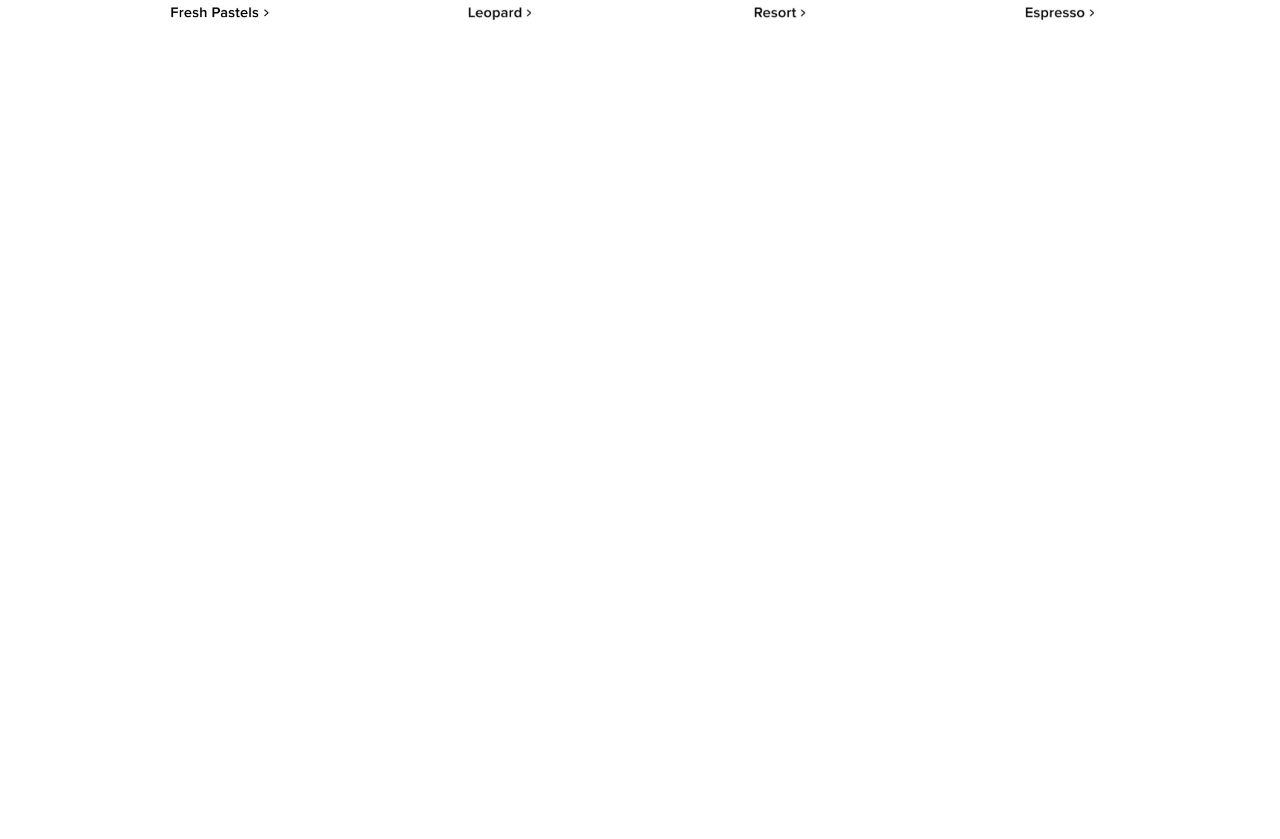
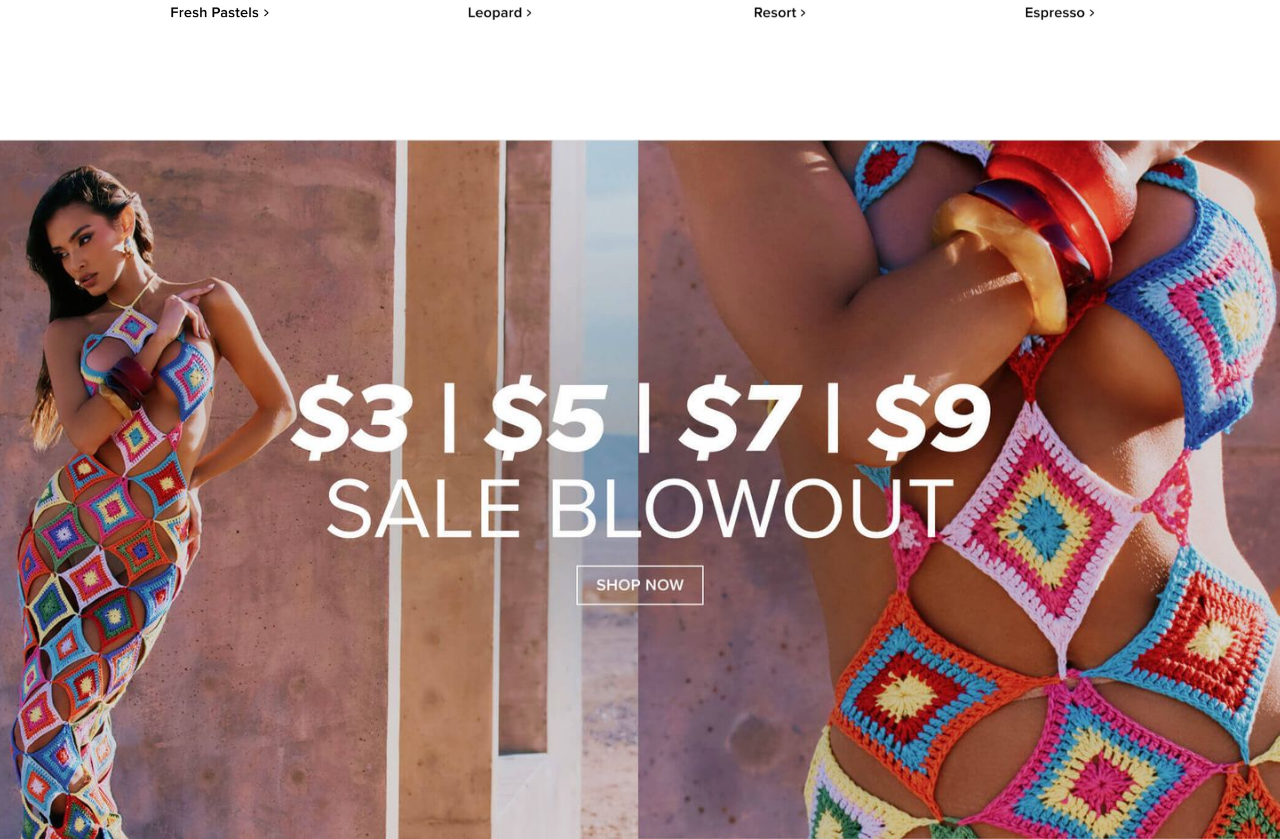
Before and after one commit to onaolapomay/revamp, a React (Vite) app: page / in a window 1280 px wide. Shown: the part 2008-2847 px from the top of the page. Before the commit the page ends 2139 px from the top, so only its background shows below. Built offline with nearby package versions, Linux system fonts and the light colour scheme; a web font is replaced by a local one.

Commit message:
your update message

```diff
--- a/src/App.jsx
+++ b/src/App.jsx
@@ -5,6 +5,7 @@ import NavBar from './components/NavBar';
 import Hero from './components/Hero';
 import Carousel from './components/Carousel';
 import TrendReport from './components/TrendReport';
+import SecondBanner from './components/SecondBanner.jsx';
 
 
 function App() {
@@ -22,6 +23,7 @@ function App() {
            '/media/handbags/handbag4.jpg',
            '/media/handbags/handbag5.jpg']} />
         <TrendReport />
+        <SecondBanner />
         <Home />
       </main>
     </>
--- a/src/components/Hero.jsx
+++ b/src/components/Hero.jsx
@@ -1,8 +1,10 @@
 import React from 'react';
 import backgroundImage from '/background-images/back.jpg'
 
+
 const Hero = () => {
     return (
+        <>
             <div className='w-full h-[300px] md:h-[500px] lg:h-[700px] bg-cover bg-center bg-no-repeat' style={{ backgroundImage: `url(${backgroundImage})` }}>
                 <p className='text-4xl md:text-2xl lg:text-[18rem] pt-8 text-center text-white font-[dancing_script]' style={{ fontStyle: 'normal' }}>REVAMP</p>
                 <p className='text-lg pt-28 md:text-6xl lg:text-4xl text-white font-[winky_sans] text-center'>The New Revamp Softbit</p>
@@ -13,7 +15,9 @@ const Hero = () => {
                     ease-in-out transform bg-white border font-bold hover:-translate-y-2 hover:scale-105'>SHOP HANDBAGS</button>
                 </div>
             </div>
-    )
+
+        </>
+    );
 }
 
 export  default Hero;
--- /dev/null
+++ b/src/components/SecondBanner.jsx
@@ -0,0 +1,14 @@
+import React from 'react';
+import backgroundImage2 from '/background-images/blowout.jpg';
+
+
+
+const SecondBanner = () => {
+    return (
+        <div className='pt-2'>
+                <div className='w-full  h-[300px] md:h-[500px] lg:h-[700px] bg-cover bg-center bg-no-repeat cursor-pointer' style={{ backgroundImage: `url(${backgroundImage2})` }}/>
+            </div>
+    )
+}
+
+export default SecondBanner;
--- a/src/main.jsx
+++ b/src/main.jsx
@@ -4,6 +4,7 @@ import './index.css'
 import App from './App.jsx'
 import Carousel from './components/Carousel'
 import TrendReport from './components/TrendReport'
+import SecondBanner from './components/SecondBanner.jsx'
 
 createRoot(document.getElementById('root')).render(
   <StrictMode>
```
Lines whose indentation alone changed are shown as unchanged.
